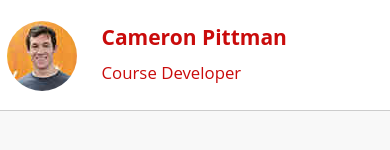
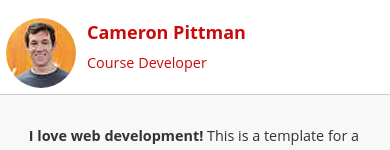
Before and after one commit to skrinik/FEND-WebPerformanceProject, a website: page index.html in a window 390 px wide. Shown: the top 150 px of the page. Drawn offline with Linux system fonts and the light colour scheme.

Commit message:
edit to css mobile

```diff
--- a/css/style.css
+++ b/css/style.css
@@ -43,7 +43,7 @@ footer {
 footer span { float: right; font-style: italic; }
 
 /* Smartphones (portrait) */
-@media only screen and (max-width: 480px) {
+/*@media only screen and (max-width: 480px) {
   body { font-size: 12px;}
   header p { padding-left: 4.5em;}
-}
+}*/
--- a/index.html
+++ b/index.html
@@ -29,9 +29,14 @@
     <link href="css/style.min.css" rel="stylesheet" media="screen">
     <link href="css/print.min.css" rel="stylesheet" media="print">
     <style>
-    /* inline key css for page render, the rest is non-blocking due to media query */
       body { background: #fff; margin: 0; font-size: 14px; line-height: 1.61; font-weight: 400; }
       body, button, input, select, textarea { font-family: 'Open Sans', sans-serif; color: #333; }
+
+      /* Smartphones (portrait) */
+      @media only screen and (max-width: 480px) {
+        body { font-size: 12px;}
+        header p { padding-left: 4.5em;}
+      }
     </style>
 
     <!-- No google analytics needed
```
